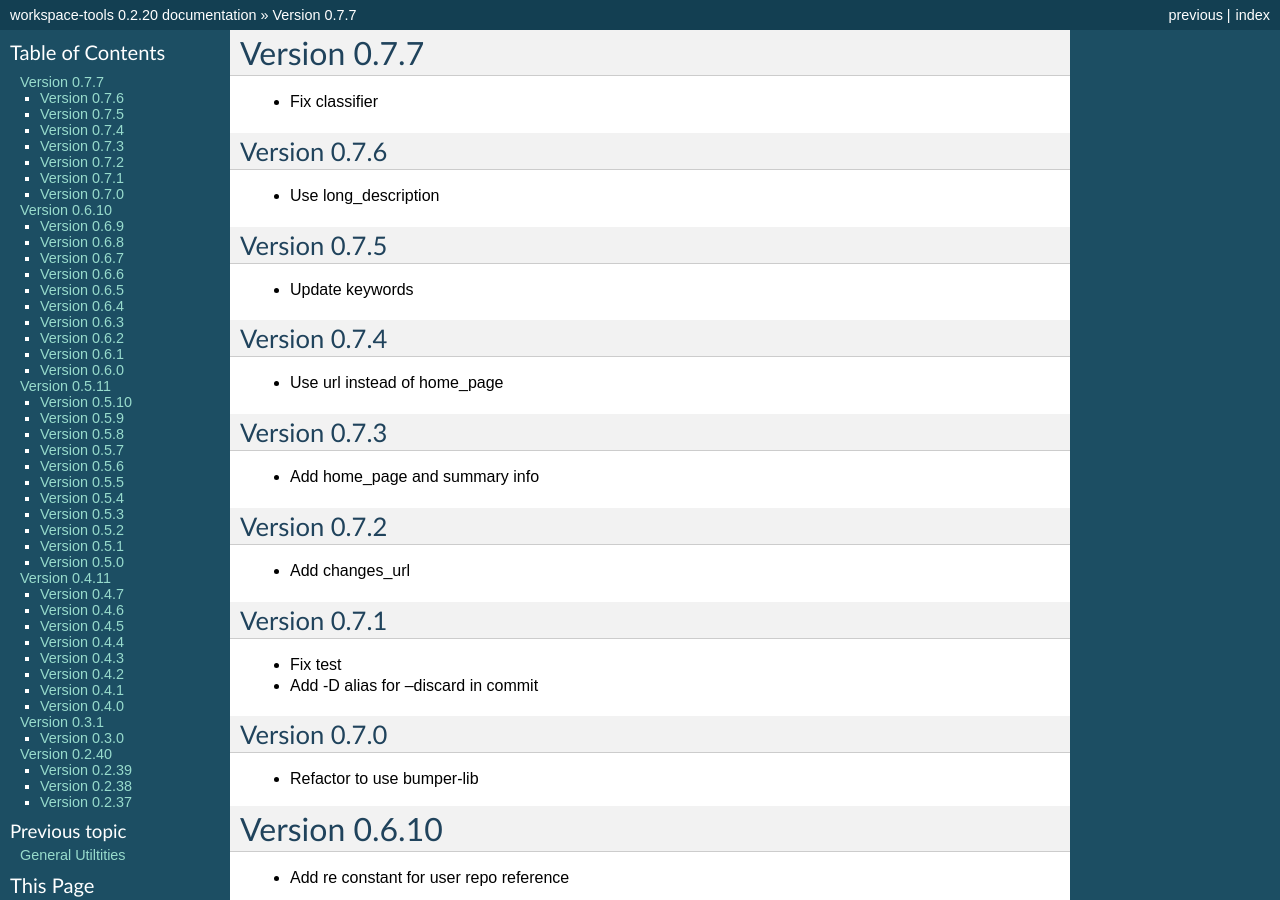
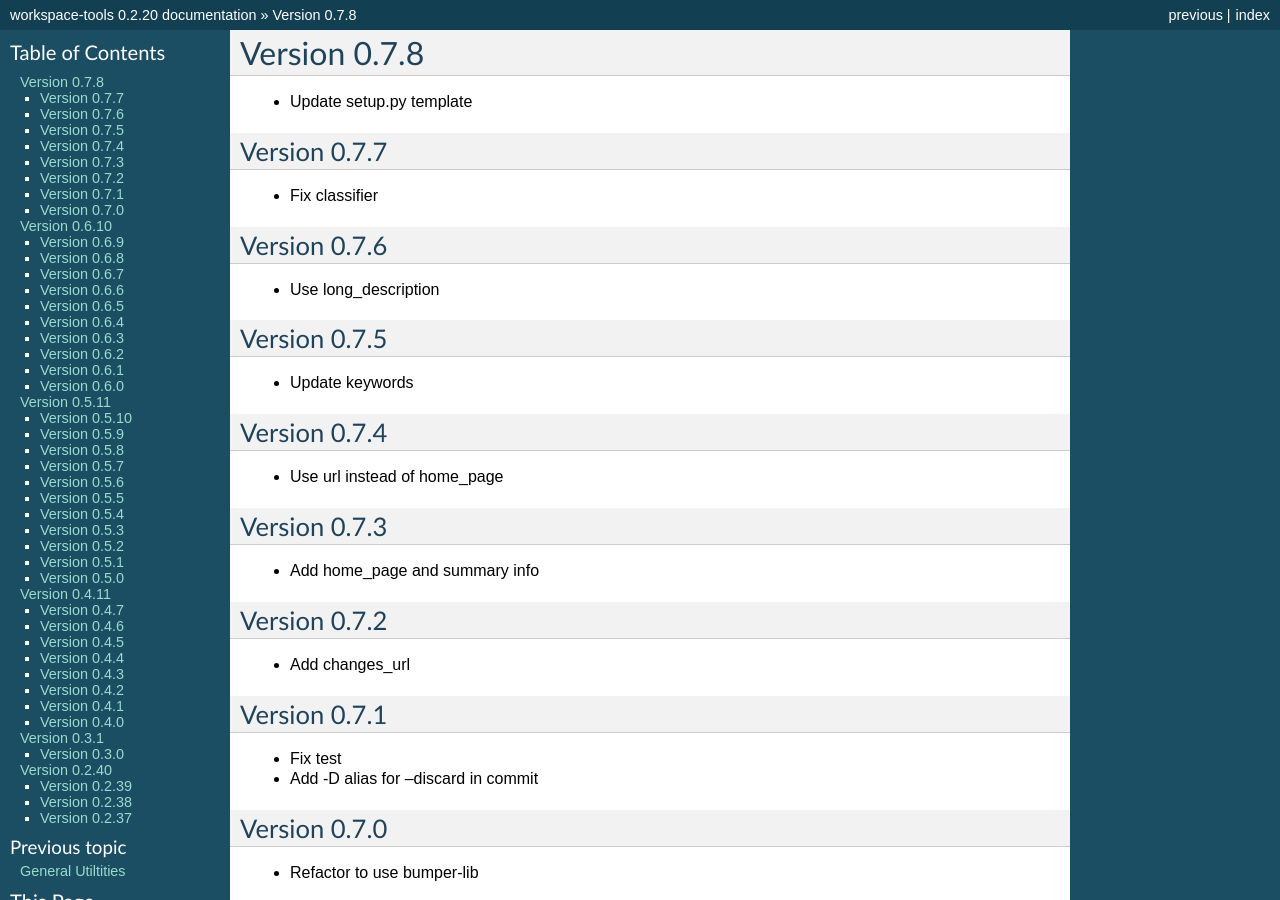
Before and after one commit to maxzheng/workspace-tools, a Sphinx documentation site: the page built from docs/CHANGELOG.rst, in a window 1280 px wide and 900 px high. Built offline with Sphinx 7.4.7, drawn with Linux system fonts in a browser that asks for light colours; some of the changed text lies outside the part shown.

Commit message:
Publish version 0.7.8

```diff
--- a/docs/CHANGELOG.rst
+++ b/docs/CHANGELOG.rst
@@ -1,5 +1,11 @@
+Version 0.7.8
+================================================================================
+
+* Update setup.py template
+
+
 Version 0.7.7
-================================================================================
+--------------------------------------------------------------------------------
 
 * Fix classifier
 
--- a/setup.py
+++ b/setup.py
@@ -10,7 +10,7 @@ def find_files(path):
 
 setuptools.setup(
   name='workspace-tools',
-  version='0.7.7',
+  version='0.7.8',
 
   author='Max Zheng',
   author_email='maxzheng.os @t gmail.com',
```
